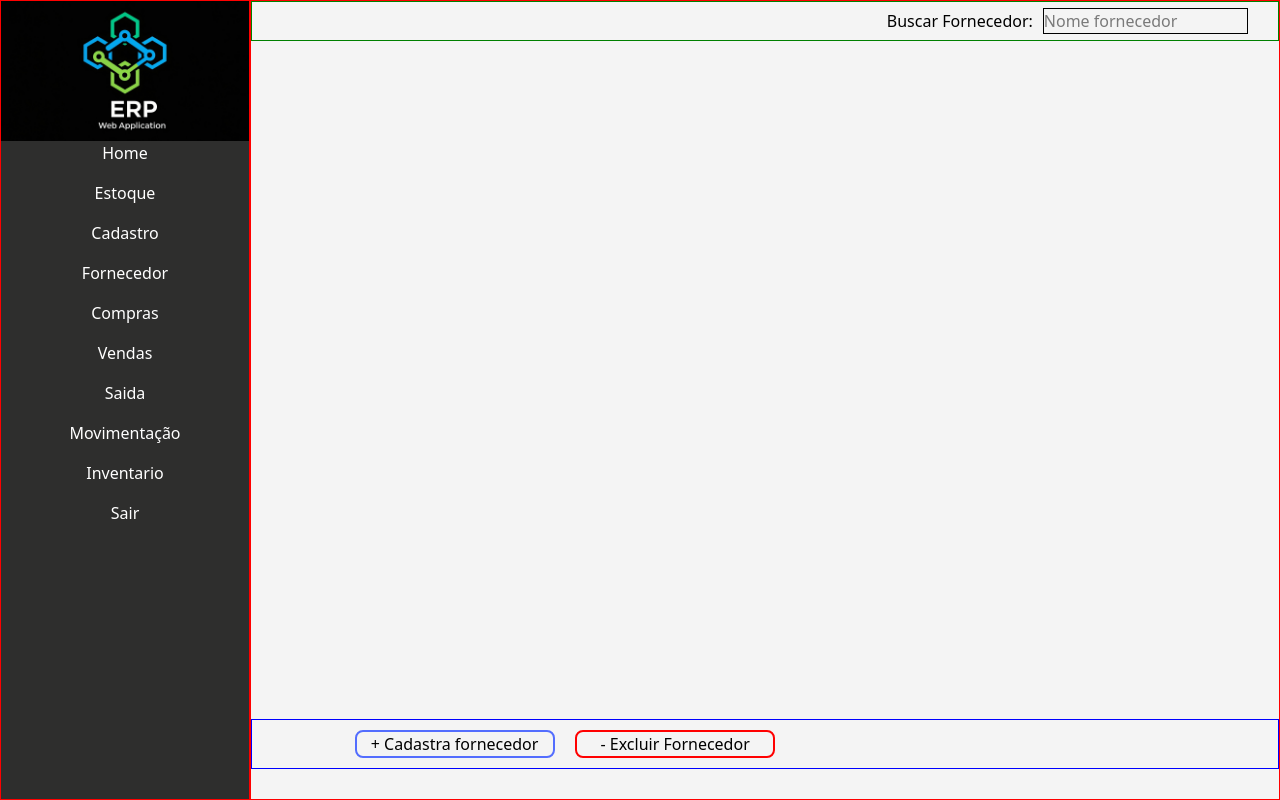
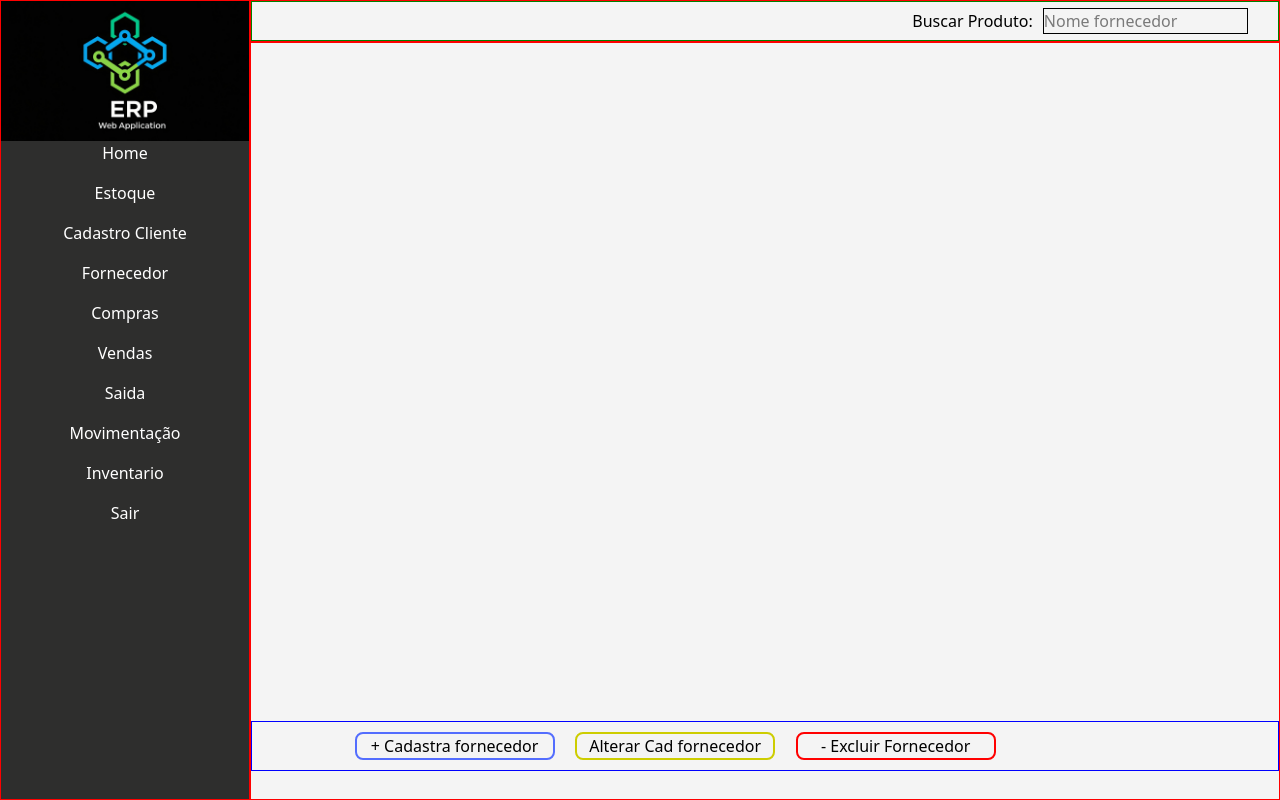
Before and after one commit to mattheeus133/ErpWebReact, a React (Vite) app: page /fornecedor in a window 1280 px wide. Built offline with nearby package versions, Linux system fonts and the light colour scheme.

Commit message:
algumas correçoes

```diff
--- a/src/components/Header.jsx
+++ b/src/components/Header.jsx
@@ -45,7 +45,7 @@ function Header(){
             <Ul>
                 <Li><Link to={"/"}  className="block w-full h-full">Home</Link></Li>
                 <Li><Link to={"/estoque"}  className="block w-full h-full">Estoque</Link></Li>
-                <Li><Link to={"/cadastro"} className="block w-full h-full">Cadastro</Link></Li>
+                <Li><Link to={"/cadastro"} className="block w-full h-full">Cadastro Cliente</Link></Li>
                 <Li><Link to={"/fornecedor"} className="block w-full h-full">Fornecedor</Link></Li>
                 <Li>Compras</Li>
                 <Li>Vendas</Li>
--- a/src/index.css
+++ b/src/index.css
@@ -1 +1,5 @@
 @import "tailwindcss";
+
+body{
+    background: black;
+}
--- a/src/pages/Fornecedor.jsx
+++ b/src/pages/Fornecedor.jsx
@@ -3,6 +3,7 @@
 import styled from "styled-components"
 
 
+/*Inicio do DivInput*/
 const ContainerFor = styled.div`
     border: 1px solid red;
     height: 100%;
@@ -26,7 +27,14 @@ const Input = styled.input`
   width: 20%;
 
 `
+/*Fim do DivInput*/
 
+/*Inicio do DivMain*/
+const DivMain = styled.div`
+`
+/*Fim do DivMain */
+
+/*Inicio do DivBtns */
 const DivBtns = styled.div`
     border: 1px solid blue;
     position: relative;
@@ -34,6 +42,7 @@ const DivBtns = styled.div`
     height: 50px;
     display: flex;
     align-items: center;
+    gap: 2%;
 `
 
 const BtnCadForne =styled.button`
@@ -50,17 +59,31 @@ const BtnCadForne =styled.button`
 
 `
 
+const BtnAlterarForne = styled.button`
+    border-radius: 8px;
+    border: 2px solid #CDCD00;
+    width: 200px;
+
+
+      &:hover{
+        background: #CDCD00;
+        color: white;
+     }
+
+`
+
 const BtnDelForne = styled.button`
      border-radius: 8px;
      border: 2px solid #ff0000;
      width: 200px;
-     margin: 2%;
+
 
      &:hover{
         background: #ff0000;
         color: white;
      }
 `
+/*Fim do DivBtns */
 
 
 
@@ -68,15 +91,21 @@ function Fornecedor (){
     return(
         <ContainerFor>
             <DivInput>
-                <Label>Buscar Fornecedor: </Label>
+                <Label>Buscar Produto: </Label>
                 <Input
                 type="text"
                 placeholder="Nome fornecedor"
                 />
             </DivInput>
+                <DivMain>
+                    <div style={{border:"1px solid red"}}> </div>
+                    <div> </div>
+                    <div> </div>
 
+                </DivMain>
             <DivBtns>
                 <BtnCadForne>+ Cadastra fornecedor</BtnCadForne>
+                <BtnAlterarForne> Alterar Cad fornecedor</BtnAlterarForne>
                 <BtnDelForne>- Excluir Fornecedor</BtnDelForne>
             </DivBtns>
 
```
